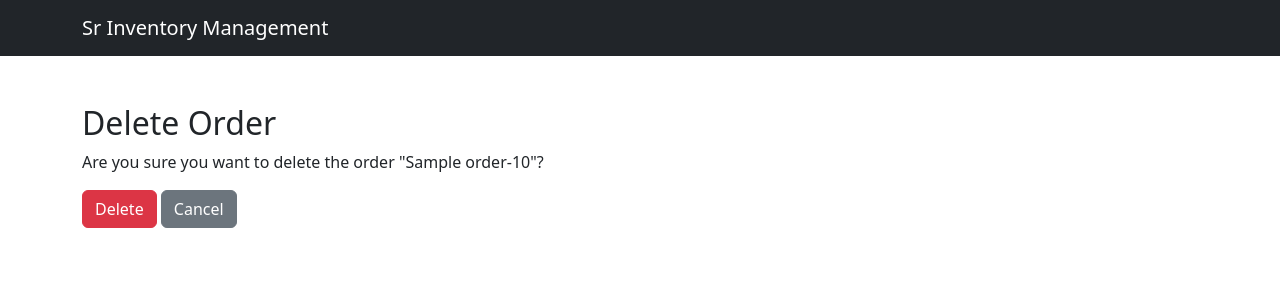
After one commit to Pravin-Ravindran/inventory, a Django app: page /deleteorder/1 in a window 1280 px wide. The commit adds this page. Shown: the top 300 px of the page. Run offline with Django 4.2, Linux system fonts and the light colour scheme; tables that the repository leaves empty hold one stand-in row (values such as "Sample post").

Commit message:
third commit

```diff
--- a/Inventory_Management_Project/Inventory_dashboard/admin.py
+++ b/Inventory_Management_Project/Inventory_dashboard/admin.py
@@ -3,10 +3,11 @@ from django.contrib import admin
 from .models import Product
 
 from .models import Order
-# Register your models here.
+# class created for Admin to display with mentioned fields and holding a filter option.
 class ProductAdmin(admin.ModelAdmin):
     list_display=('name','category','quantity','expirydate',)
     list_filter=['category']
+# Registered models for Admin
 admin.site.register(Product,ProductAdmin)
 admin.site.register(Order)
 admin.site.site_header='Sr Inventory Dashboard'
--- a/Inventory_Management_Project/Inventory_dashboard/forms.py
+++ b/Inventory_Management_Project/Inventory_dashboard/forms.py
@@ -2,6 +2,7 @@ from django import forms
 
 from .models import Order
 
+# Created a class which holds order model and mentions the fields to be rendered in the form.
 class OrderForm(forms.ModelForm):
 
     class Meta:
--- a/Inventory_Management_Project/Inventory_dashboard/urls.py
+++ b/Inventory_Management_Project/Inventory_dashboard/urls.py
@@ -7,6 +7,10 @@ urlpatterns = [
 path('', views.index, name='index'),
 path('products/', views.products, name='products'),
 path('staff/', views.staff, name='staff'),
+path('editorder/<int:order_id>',views.editorder, name='editorder'),
+path('deleteorder/<int:order_id>',views.deleteorder, name='deleteorder')
 ]
+#static files are served correctly from the STATICFILES_DIRS directory
 urlpatterns+=staticfiles_urlpatterns()
+#This pattern maps URLs starting with the STATIC_URL prefix to the files located in the STATIC_ROOT directory.
 urlpatterns += static(settings.STATIC_URL, document_root=settings.STATIC_ROOT)
--- a/Inventory_Management_Project/Inventory_dashboard/views.py
+++ b/Inventory_Management_Project/Inventory_dashboard/views.py
@@ -2,23 +2,64 @@ from django.shortcuts import render,redirect
 from .models import Product
 from .models import Order
 from .forms import OrderForm
+from django.shortcuts import get_object_or_404
 # Create your views here.
 from django.http import HttpResponse
 
+
 def index(request):
+     # This function renders the index.html template
     return render(request,'index.html')
 
 def products(request):
+    # Retrieve all product items from the database
     product_items=Product.objects.all()
+    # Render the products.html template with product items as context
     return render(request,'products.html',{'product_items':product_items})
 
 def staff(request):
+    # Check if the request method is POST
     if request.method == 'POST':
+        # Create a form instance with POST data
         form = OrderForm(request.POST)
+        # Check if the form is valid
+        if form.is_valid():
+            # Save the form data to the database
+            form.save()
+            # Redirect to the 'staff' page after successful form submission
+            return redirect('staff')
+    else:
+        # If the request method is not POST, create an empty form instance
+        form = OrderForm()
+    # Retrieve all orders from the database
+    orders=Order.objects.all()
+    # Render the 'staff.html' template with form and orders as context
+    return render(request,'staff.html',{'form': form, 'orders': orders})
+
+
+def editorder(request, order_id):
+    # Retrieve the order instance with the given order_id, or return a 404 page if not found
+    order = get_object_or_404(Order, pk2=order_id)
+    # Check if the request method is POST
+    if request.method == 'POST':
+        # Create a form instance with POST data and the retrieved order instance
+        form = OrderForm(request.POST, instance=order)
         if form.is_valid():
             form.save()
+             # Redirect to the 'staff' page after successful form submission
             return redirect('staff')
     else:
-        form = OrderForm()
-    orders=Order.objects.all()
-    return render(request,'staff.html',{'form': form, 'orders': orders})
+        # If the request method is not POST, create a form instance with the retrieved order instance
+        form = OrderForm(instance=order)
+        # Render the 'editorder.html' template with the form as context
+    return render(request, 'editorder.html', {'form': form})
+
+def deleteorder(request, order_id):
+    # Retrieve the order instance with the given order_id, or return a 404 page if not found
+    order = get_object_or_404(Order, pk=order_id)
+    if request.method == 'POST':
+        order.delete()
+        # Redirect to the 'staff' page after successful form submission
+        return redirect('staff')
+     # Render the 'deleteorder.html' template with the form as context
+    return render(request, 'deleteorder.html', {'order': order})
--- /dev/null
+++ b/Inventory_Management_Project/Templates/deleteorder.html
@@ -0,0 +1,24 @@
+<!doctype html>
+<html lang="en">
+  <head>
+    <meta charset="utf-8">
+    <meta name="viewport" content="width=device-width, initial-scale=1">
+    <title>Delete Order</title>
+    <link href="https://cdn.jsdelivr.net/npm/bootstrap@5.3.3/dist/css/bootstrap.min.css" rel="stylesheet" integrity="sha384-QWTKZyjpPEjISv5WaRU9OFeRpok6YctnYmDr5pNlyT2bRjXh0JMhjY6hW+ALEwIH" crossorigin="anonymous">
+  </head>
+  <body>
+    <nav class="navbar navbar-expand-lg bg-dark navbar-dark">
+        <div class="container">
+            <a href="#" class="navbar-brand">Sr Inventory Management</a>
+        </div>
+    </nav>
+    <div class="container mt-5">
+        <h2>Delete Order</h2>
+        <p>Are you sure you want to delete the order "{{ order }}"?</p>
+        <form method="post">
+            {% csrf_token %}
+            <button type="submit" class="btn btn-danger">Delete</button>
+            <a href="{% url 'staff' %}" class="btn btn-secondary">Cancel</a>
+        </form>
+    </div>
+</html>
--- a/Inventory_Management_Project/Templates/staff.html
+++ b/Inventory_Management_Project/Templates/staff.html
@@ -49,6 +49,10 @@
                                 <td>{{ order.name }}</td>
                                 <td>{{ order.category }}</td>
                                 <td>{{ order.quantity }}</td>
+                                 <td>
+                                    <a href="{% url 'editorder' order.id %}" class="btn btn-primary btn-sm">Edit</a>
+                                    <a href="{% url 'deleteorder' order.id %}"  class="btn btn-danger btn-sm">Delete</a>
+                                </td>
                             </tr>
                             {% endfor %}
                         </tbody>
```
Also changed, not shown: Inventory_Management_Project/Inventory_dashboard/models.py (+5 -3 lines), Inventory_Management_Project/Templates/editorder.html (added, +25 -0 lines).
